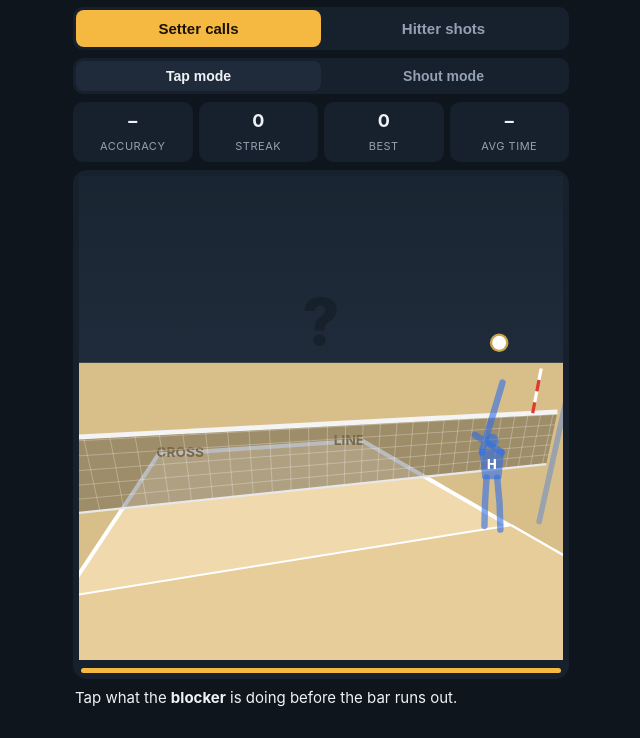
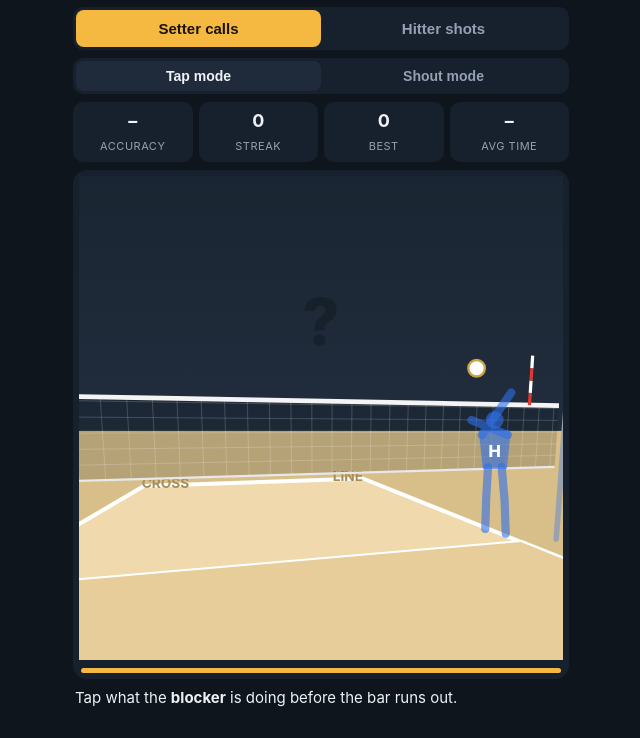
Before and after one commit to ivan8115/Call-it, a plain HTML site: page index.html in a window 1280 px wide. Shown: the part 47-785 px from the top of the page, without its empty margins (319-959 px from the left). Drawn offline with Linux system fonts and the light colour scheme.

Commit message:
Lower the setter's-eye camera; fix arm lengths
Camera now sits at about head height so you look through the net, not
over it. Hitter and blocker arms shortened to realistic proportions.

Co-Authored-By: Claude Opus 5.5 <noreply@anthropic.com>
Claude-Session: https://claude.ai/code/session_01VDa2AjZ8bs1rgqByci9D7R

```diff
--- a/index.html
+++ b/index.html
@@ -383,10 +383,10 @@ function setterView(){return cfg.view!=='top'&&cfg.kind==='defense'}
 var SV={W:300,H:300};
 function camFor(side){
   var hs=side==='R'?1:-1;                         // world x sign of the hitter's sideline
-  var cam={x:-hs*1.5,y:-4.9,z:3.3};              // just behind and above the setter's spot (like a raised 'setter cam')
-  var tgt={x:hs*1.15,y:4.4,z:0.2};                // looking across the net, a touch toward the hitter
+  var cam={x:-hs*0.7,y:-4.9,z:1.95};              // just behind and above the setter's spot (like a raised 'setter cam')
+  var tgt={x:hs*1.5,y:4.6,z:0.9};                // looking across the net, a touch toward the hitter
   var F=norm(sub(tgt,cam)),Rv=norm(cross(F,{x:0,y:0,z:1})),U=cross(Rv,F);
-  return {c:cam,F:F,R:Rv,U:U,f:(SV.W/2)/Math.tan(36*Math.PI/180)};
+  return {c:cam,F:F,R:Rv,U:U,f:(SV.W/2)/Math.tan(35*Math.PI/180)};
 }
 function sub(a,b){return {x:a.x-b.x,y:a.y-b.y,z:a.z-b.z}}
 function dot(a,b){return a.x*b.x+a.y*b.y+a.z*b.z}
@@ -404,8 +404,8 @@ function figure(cam,w,pose,col,label,extra){
   function q(dx,dz){return (X+dx*u).toFixed(1)+','+(Y0-dz*u).toFixed(1)}
   var lw=(0.12*u).toFixed(1), o='<g stroke="'+col+'" stroke-width="'+lw+'" stroke-linecap="round" stroke-linejoin="round" fill="none"'+(extra||'')+'>';
   var hip,sh,head,legs,arms;
-  if(pose==='block'){hip=0.95;sh=1.42;head=1.64;legs=[[-0.11,0],[0.11,0]];arms=[[-0.3,2.45],[0.3,2.45]];}
-  else if(pose==='attack'){var j=0.45;w=w;hip=0.95+j;sh=1.42+j;head=1.64+j;legs=[[-0.14,j+0.05],[0.16,j-0.02]];arms=[[0.2,2.95+j*0.5],[-0.32,1.75+j]];}
+  if(pose==='block'){hip=0.95;sh=1.42;head=1.64;legs=[[-0.11,0],[0.11,0]];arms=[[-0.27,2.15],[0.27,2.15]];}
+  else if(pose==='attack'){var j=0.45;hip=0.95+j;sh=1.42+j;head=1.64+j;legs=[[-0.14,j+0.05],[0.16,j-0.02]];arms=[[0.24,sh+0.62],[-0.34,sh+0.22]];}
   else if(pose==='move'){hip=0.82;sh=1.3;head=1.5;legs=[[-0.3,0],[0.28,0.06]];arms=[[-0.34,0.95],[0.34,1.15]];}
   else {hip=0.8;sh=1.28;head=1.48;legs=[[-0.28,0],[0.28,0]];arms=[[-0.3,0.85],[0.3,0.85]];}   // ready
   legs.forEach(function(f,i){var k=(i?1:-1)*0.1;o+='<path d="M'+q(k,hip)+' L'+q(f[0]*0.9,(hip+f[1])/2)+' L'+q(f[0],f[1])+'"/>'});
@@ -463,10 +463,10 @@ function renderSetter(sc,o){ // o: {t, hidden, reveal}
   }
   // net: posts, mesh, tape, antennas
   var NB=1.3,NT=2.35;
-  h+='<path d="'+pathOf(cam,[{x:-4.6,y:0,z:NB},{x:4.6,y:0,z:NB},{x:4.6,y:0,z:NT},{x:-4.6,y:0,z:NT}],true)+'" fill="rgba(10,14,20,.28)"/>';
+  h+='<path d="'+pathOf(cam,[{x:-4.6,y:0,z:NB},{x:4.6,y:0,z:NB},{x:4.6,y:0,z:NT},{x:-4.6,y:0,z:NT}],true)+'" fill="rgba(10,14,20,.16)"/>';
   var mesh='';for(var mx=-4.5;mx<=4.51;mx+=0.3)mesh+=pathOf(cam,[{x:mx,y:0,z:NB},{x:mx,y:0,z:NT}]);
   for(var mz=NB;mz<=NT+0.01;mz+=0.2)mesh+=pathOf(cam,[{x:-4.6,y:0,z:mz},{x:4.6,y:0,z:mz}]);
-  h+='<path d="'+mesh+'" stroke="rgba(255,255,255,.28)" stroke-width="0.6" fill="none"/>';
+  h+='<path d="'+mesh+'" stroke="rgba(255,255,255,.22)" stroke-width="0.5" fill="none"/>';
   h+='<path d="'+pathOf(cam,[{x:-4.6,y:0,z:NT},{x:4.6,y:0,z:NT}])+'" stroke="#f4f4f4" stroke-width="3" fill="none"/>';
   h+='<path d="'+pathOf(cam,[{x:-4.6,y:0,z:NB},{x:4.6,y:0,z:NB}])+'" stroke="#e8e8e8" stroke-width="1.4" fill="none"/>';
   [-4.75,4.75].forEach(function(x){h+='<path d="'+pathOf(cam,[{x:x,y:0,z:0},{x:x,y:0,z:2.5}])+'" stroke="#9aa3ad" stroke-width="3.5" fill="none" stroke-linecap="round"/>'});
@@ -474,7 +474,7 @@ function renderSetter(sc,o){ // o: {t, hidden, reveal}
   // your hitter (in front, by the sideline) and the set ball
   var hw=wpt(HIT.x+0.02,-0.09,s);
   h+=figure(cam,hw,'attack','#2f6fe8','H',' opacity="0.6"');
-  var bp=P(cam,{x:hw.x*0.93,y:-0.35,z:3.55}),bpf=P(cam,{x:hw.x*0.93,y:-0.35,z:3.35});
+  var bp=P(cam,{x:hw.x*0.95,y:-0.3,z:2.85}),bpf=P(cam,{x:hw.x*0.95,y:-0.3,z:2.65});
   if(bp&&bpf)h+='<circle cx="'+bp.x+'" cy="'+bp.y+'" r="'+Math.max(3,(bpf.y-bp.y)*0.6)+'" fill="#fff" stroke="#c9a24a" stroke-width="1.5"/>';
   $('court').innerHTML=h;
 }
```
